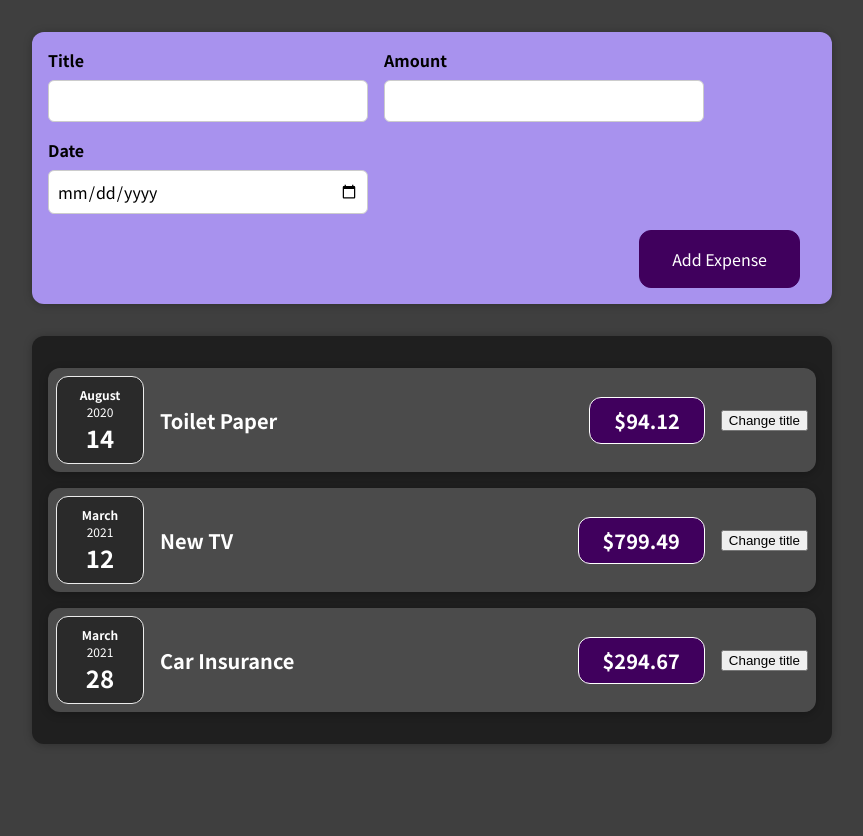
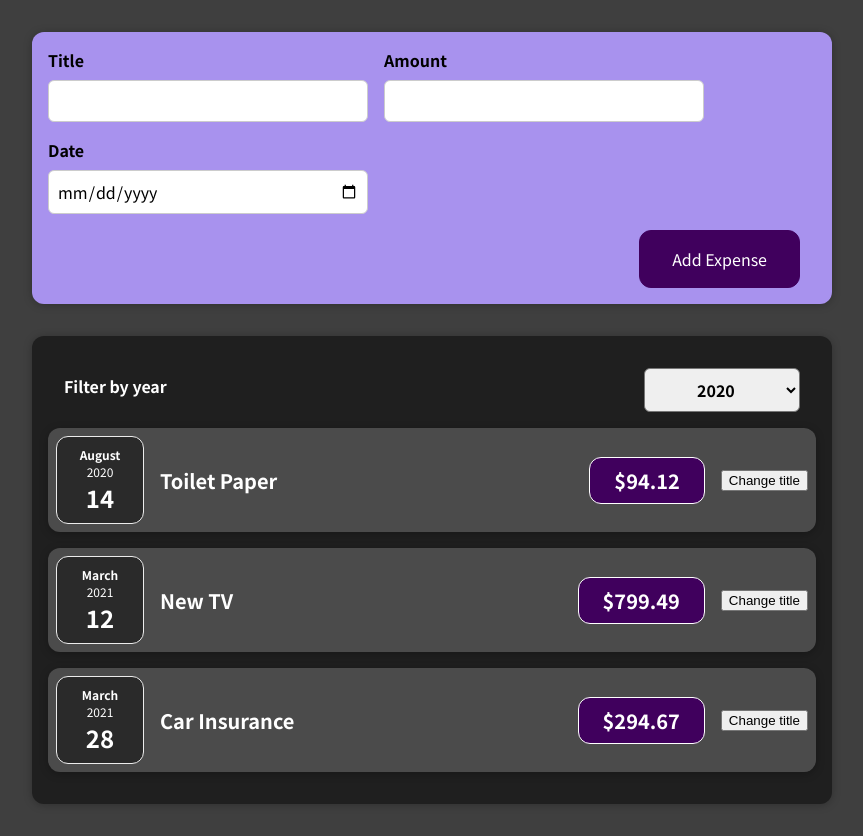
Before and after one commit to sambitkumardalai/Expense-Tracker, a React (Create React App) app: page / in a window 1280 px wide. Shown: the whole page, without its empty margins (208-1071 px from the left). Before the commit the page ends 800 px from the top, so only its background shows below. Built offline with nearby package versions, Linux system fonts and the light colour scheme.

Commit message:
state and events integrated

```diff
--- a/src/App.js
+++ b/src/App.js
@@ -22,9 +22,12 @@ const App = () => {
       date: new Date(2021, 5, 12),
     },
   ];
+  const addExpensHandler = (expenses) => {
+    console.log(expenses);
+  };
   return (
     <div>
-      <NewExpense />
+      <NewExpense onAddExpense={addExpensHandler} />
       <Expenses items={expenses} />
     </div>
   );
--- a/src/components/Expenses/Expenses.js
+++ b/src/components/Expenses/Expenses.js
@@ -1,9 +1,20 @@
+import React, { useState } from "react";
 import ExpenseItem from "./ExpenseItem";
 import "./Expenses.css";
 import Card from "../UI/Card";
+import ExpensesFilter from "./ExpensesFiIter";
 const Expenses = (props) => {
+  const [FilteredYear, setFilteredYear] = useState("2020");
+  const filterChangeHandler = (selecteYear) => {
+    setFilteredYear(selecteYear);
+  };
   return (
+    <div>
       <Card className="expenses">
+        <ExpensesFilter
+          selectedYear={FilteredYear}
+          onChangeFilter={filterChangeHandler}
+        />
         <ExpenseItem
           title={props.items[0].title}
           amount={props.items[0].amount}
@@ -20,6 +31,7 @@ const Expenses = (props) => {
           date={props.items[2].date}
         />
       </Card>
+    </div>
   );
 };
 
--- /dev/null
+++ b/src/components/Expenses/ExpensesFiIter.js
@@ -0,0 +1,24 @@
+import React from "react";
+
+import "./ExpensesFilter.css";
+
+const ExpensesFilter = (props) => {
+  const dropdownChangeHandler = (event) =>{
+    props.onChangeFilter(event.target.value);
+  }
+  return (
+    <div className="expenses-filter">
+      <div className="expenses-filter__control">
+        <label>Filter by year</label>
+        <select value={props.selectedYear} onChange={dropdownChangeHandler}>
+          <option value="2022">2022</option>
+          <option value="2021">2021</option>
+          <option value="2020">2020</option>
+          <option value="2019">2019</option>
+        </select>
+      </div>
+    </div>
+  );
+};
+
+export default ExpensesFilter;
--- /dev/null
+++ b/src/components/Expenses/ExpensesFilter.css
@@ -0,0 +1,24 @@
+.expenses-filter {
+  color: white;
+  padding: 0 1rem;
+}
+
+.expenses-filter__control {
+  display: flex;
+  width: 100%;
+  align-items: center;
+  justify-content: space-between;
+  margin: 1rem 0;
+}
+
+.expenses-filter label {
+  font-weight: bold;
+  margin-bottom: 0.5rem;
+}
+
+.expenses-filter select {
+  font: inherit;
+  padding: 0.5rem 3rem;
+  font-weight: bold;
+  border-radius: 6px;
+}
--- a/src/components/NewExpense/ExpenseForm.js
+++ b/src/components/NewExpense/ExpenseForm.js
@@ -1,20 +1,60 @@
-import React from "react";
+import React, { useState } from "react";
 import "./ExpenseForm.css";
-const ExpenseForm = () => {
+const ExpenseForm = (props) => {
+  const [enteredTitle, setEnteredTitle] = useState("");
+  const [enteredAmount, setEnteredAmount] = useState("");
+  const [enteredDate, setEnteredDate] = useState("");
+  const titleChangeHandler = (event) => {
+    setEnteredTitle(event.target.value);
+  };
+  const amountChangeHandler = (event) => {
+    setEnteredAmount(event.target.value);
+  };
+  const dateChangeHandler = (event) => {
+    setEnteredDate(event.target.value);
+  };
+  const submitHandler = (event) => {
+    event.preventDefault();
+    const expenseData = {
+      title: enteredTitle,
+      amount: enteredAmount,
+      date: new Date(enteredDate),
+    };
+    props.onSaveExpenseData(expenseData);
+    setEnteredTitle("");
+    setEnteredAmount("");
+    setEnteredDate("");
+  };
   return (
-    <form>
+    <form onSubmit={submitHandler}>
       <div className="new-expense__controls">
         <div className="new-expense__control">
           <label>Title</label>
-          <input type="text" />
+          <input
+            type="text"
+            onChange={titleChangeHandler}
+            value={enteredTitle}
+          />
         </div>
         <div className="new-expense__control">
           <label>Amount</label>
-          <input type="number" min="0.01" step="0.01" />
+          <input
+            type="number"
+            min="0.01"
+            step="0.01"
+            value={enteredAmount}
+            onChange={amountChangeHandler}
+          />
         </div>
         <div className="new-expense__control">
           <label>Date</label>
-          <input type="date" min="2019-01-01" max="2022-12-31" />
+          <input
+            type="date"
+            min="2019-01-01"
+            max="2022-12-31"
+            value={enteredDate}
+            onChange={dateChangeHandler}
+          />
         </div>
       </div>
       <div className="new-expense__actions">
--- a/src/components/NewExpense/NewExpense.js
+++ b/src/components/NewExpense/NewExpense.js
@@ -1,10 +1,17 @@
 import React from "react";
 import ExpenseForm from "./ExpenseForm";
 import "./NewExpense.css";
-const NewExpense = () => {
+const NewExpense = (props) => {
+  const saveExppenseDataHandler = (enteredExpenseData) => {
+    const expenseData = {
+      ...enteredExpenseData,
+      id: Math.random().toString(),
+    };
+    props.onAddExpense(expenseData);
+  };
   return (
     <div className="new-expense">
-      <ExpenseForm />
+      <ExpenseForm onSaveExpenseData={saveExppenseDataHandler} />
     </div>
   );
 };
```
Also changed, not shown: 1 other file (tests, documents, lock files or other folders). Lines whose indentation alone changed are shown as unchanged.
